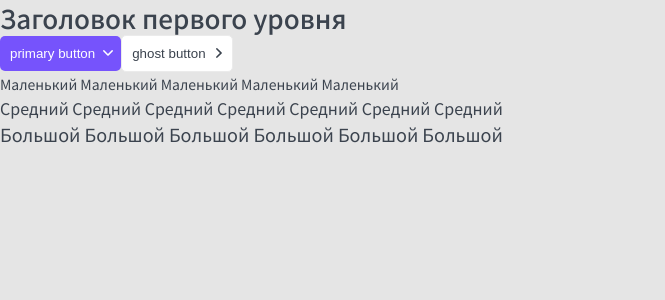
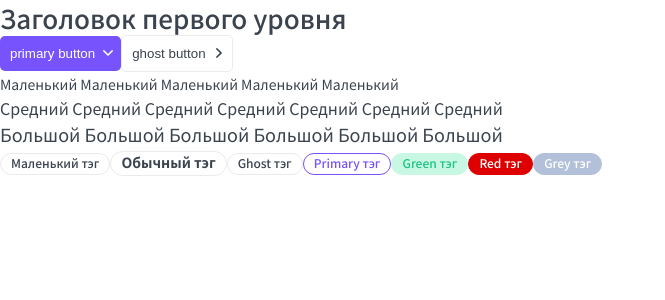
Before and after one commit to bakabk/next-top-app, a Next.js app: page / in a window 1280 px wide. Shown: the top 300 px of the page, without its empty margins (0-665 px from the left). Built offline with nearby package versions, Linux system fonts and the light colour scheme.

Commit message:
Добавление компонента tag

```diff
--- a/components/P/P.props.ts
+++ b/components/P/P.props.ts
@@ -1,6 +1,6 @@
-import { ReactNode } from 'react';
+import { DetailedHTMLProps, HTMLAttributes, ReactNode } from 'react';
 
-export default interface PProps {
+export default interface PProps extends DetailedHTMLProps<HTMLAttributes<HTMLParagraphElement>, HTMLParagraphElement>{
     size?: 's' | 'm' | 'l',
     children: ReactNode,
     className?: string
--- a/components/P/P.tsx
+++ b/components/P/P.tsx
@@ -3,13 +3,15 @@ import cn from 'classnames';
 
 import style from './P.module.scss';
 
-function P({ className, children, size = "m" }: PProps): JSX.Element {
+function P({ className, children, size = "m", ...restProps }: PProps): JSX.Element {
     const classes = cn(className, style.p, {
         [style.s]: size === "s",
         [style.m]: size === "m",
         [style.l]: size === "l"
     });
-    return <p className={classes}>{children}</p>;
+    return <p className={classes} {...restProps}>
+            {children}
+        </p>;
 }
 
 export default P;
--- /dev/null
+++ b/components/Tag/Tag.module.scss
@@ -0,0 +1,55 @@
+.tag {
+    display: inline-flex;
+    align-content: center;
+
+    padding: 0px 10px;
+    margin: 0;
+
+    border-radius: 20px;
+    box-sizing: border-box;
+
+    font-style: normal;
+
+    color: var(--white);
+    text-align: center;
+}
+
+.s {
+    height: 22px;
+    font-weight: 500;
+    font-size: 12px;
+}
+
+.m {
+    height: 25px;
+    font-weight: 600;
+    font-size: 14px;
+}
+
+.green {
+    color: var(--green);
+    background-color: var(--green-light);
+    border: 1px solid var(--green-light);
+}
+
+.ghost {
+    background-color: transparent;
+    color: var(--black);
+    border: 1px solid var(--gray-light);
+}
+
+.primary {
+    border: 1px solid var(--primary);
+    background-color: transparent;
+    color: var(--primary);
+}
+
+.red {
+    background-color: #DE0000;
+    border: 1px solid #DE0000;
+}
+
+.grey {
+    border: 1px solid var(--gray);
+    background-color: var(--gray);
+}
--- /dev/null
+++ b/components/Tag/Tag.tsx
@@ -0,0 +1,23 @@
+import TagProps from './Tag.props';
+import cn from 'classnames';
+
+import style from './Tag.module.scss';
+
+function Tag({ className, children, size = 's', type = 'ghost', href, ...resProps }: TagProps): JSX.Element {
+    const classes = cn(className, style.tag, {
+        [style.s]: size === "s",
+        [style.m]: size === "m",
+        [style.ghost]: type === 'ghost',
+        [style.primary]: type === 'primary',
+        [style.green]: type === 'green',
+        [style.red]: type === 'red',
+        [style.grey]: type === 'grey'
+    });
+    const data = href ? <a href={href}>{children}</a> : children;
+
+    return <div className={classes} {...resProps}>
+            {data}
+        </div>;
+}
+
+export default Tag;
--- a/components/index.ts
+++ b/components/index.ts
@@ -1,3 +1,4 @@
 export * from './HTag/HTag';
 export * from './Button/Button';
 export * from './P/P';
+export * from './Tag/Tag';
--- a/pages/index.tsx
+++ b/pages/index.tsx
@@ -2,6 +2,7 @@ import React from 'react';
 import HTag from '../components/HTag/HTag';
 import Button from '../components/Button/Button';
 import P from '../components/P/P';
+import Tag from '../components/Tag/Tag';
 
 export default function Home(): JSX.Element {
   const handleClick = (): void => {
@@ -16,6 +17,13 @@ export default function Home(): JSX.Element {
       <P size='s'>Маленький Маленький Маленький Маленький Маленький</P>
       <P>Средний Средний Средний Средний Средний Средний Средний</P>
       <P size='l'>Большой Большой Большой Большой Большой Большой</P>
+      <Tag size='s'>Маленький тэг</Tag>
+      <Tag size='m'>Обычный тэг</Tag>
+      <Tag type='ghost'>Ghost тэг</Tag>
+      <Tag type='primary'>Primary тэг</Tag>
+      <Tag type='green'>Green тэг</Tag>
+      <Tag type='red'>Red тэг</Tag>
+      <Tag type='grey'>Grey тэг</Tag>
     </div>
   );
 }
--- a/styles/globals.scss
+++ b/styles/globals.scss
@@ -3,7 +3,7 @@ body {
     margin: 0;
     padding: 0;
     color: var(--black);
-    background-color: #E5E5E5;
+    background-color: var(--white);
 
     font-family: 'Noto Sans KR', sans-serif;
 }
@@ -20,6 +20,7 @@ a {
 
 :root {
     --black: #3B434E;
+    --gray: #B3C0D9;
     --gray-light: #EBEBEB;
     --white: white;
     --primary: #7653FC;
```
Also changed, not shown: components/Tag/Tag.props.ts (added, +9 -0 lines).
